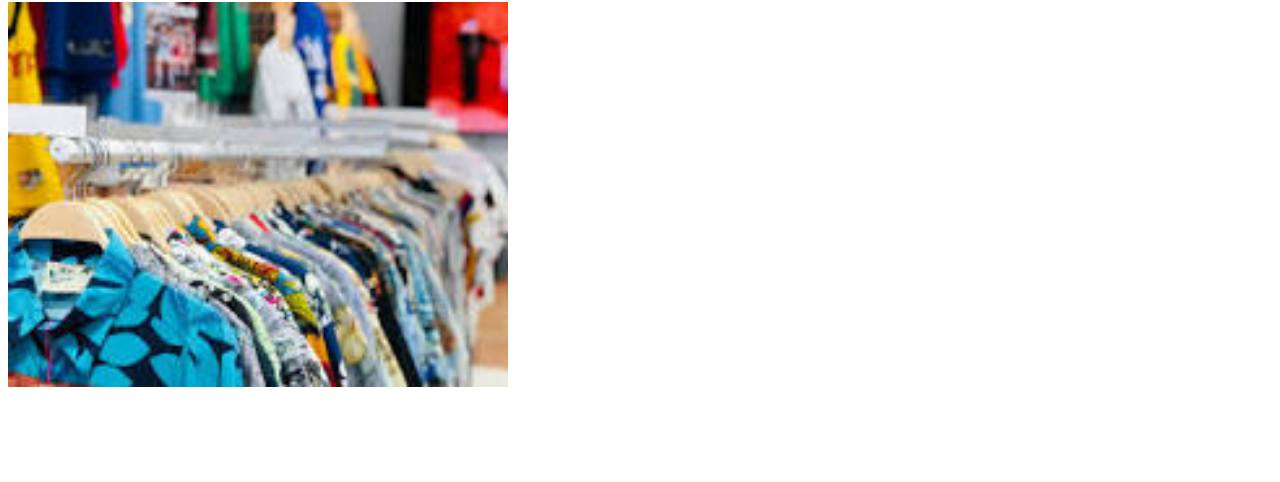
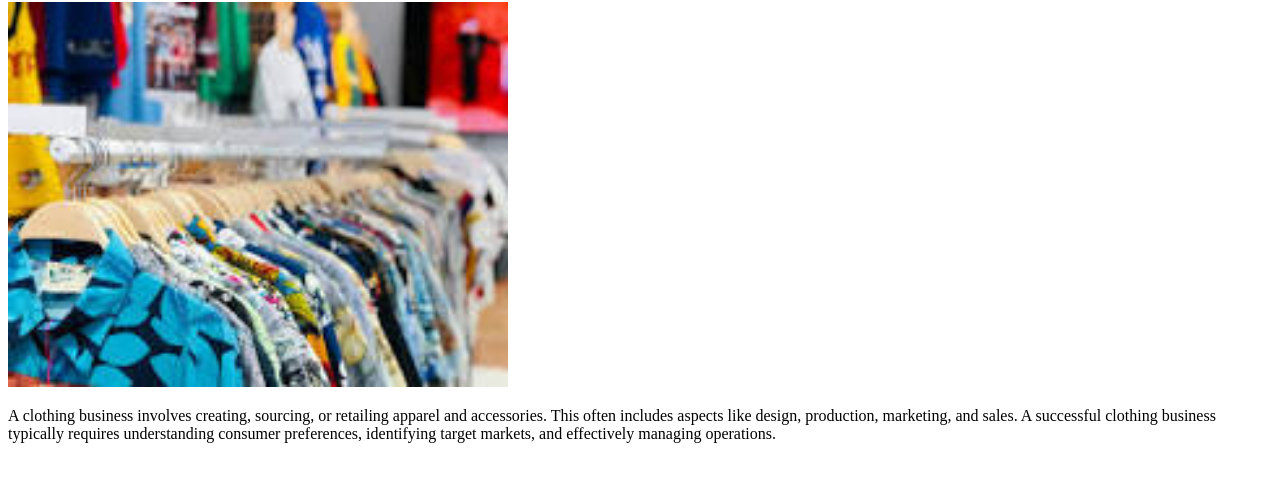
Before and after one commit to yasmin123-cyber/Raya-creation, a plain HTML site: page index.html in a window 1280 px wide. Shown: the part 78-560 px from the top of the page. Drawn offline with Linux system fonts and the light colour scheme.

Commit message:
add parag

```diff
--- a/index.html
+++ b/index.html
@@ -8,5 +8,6 @@
 <body>
     <h1 allign="center">RAYA CREATION WELCOME YOU</h1>
     <img width="500px" src="image.jpg" alt="" srcset="">
+    <p>A clothing business involves creating, sourcing, or retailing apparel and accessories. This often includes aspects like design, production, marketing, and sales. A successful clothing business typically requires understanding consumer preferences, identifying target markets, and effectively managing operations. </p>
 </body>
 </html>
```
